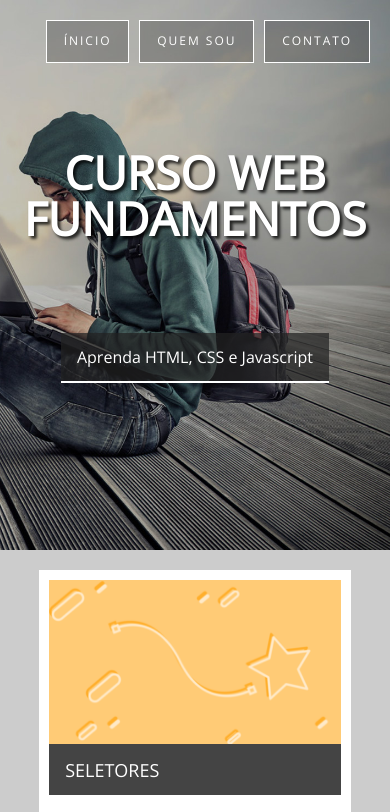
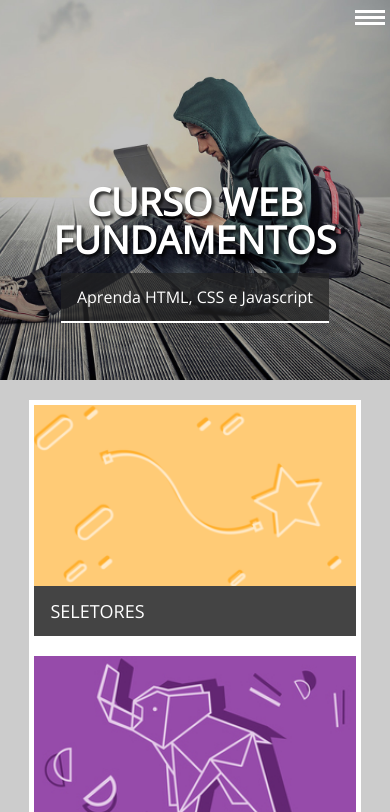
Before and after one commit to DevMatheusPassos/Projeto_Curso-Web-Fundamentos, a plain HTML site: page index.html in a window 390 px wide. Shown: the top 812 px of the page. Drawn offline with nearby package versions, Linux system fonts and the light colour scheme.

Commit message:
Modificando o estilo do [index.html] e modificando a responsividade do mesmo

```diff
--- a/css/indexStyle.css
+++ b/css/indexStyle.css
@@ -75,7 +75,7 @@ li {
     2px 2px 3px rgba(0, 0, 0, 0.521),
     3px 3px 3px rgba(0, 0, 0, 0.521);
     font-size: 46px;
-    transform: translateY(-100%)
+    transform: translateY(-100%);
 }
 .textContent__text {
     border-bottom: 2px solid;
@@ -100,7 +100,7 @@ li {
 /* Main - Section Cards */
 .main__sectionCards {
     display: grid;
-    grid-template-columns: repeat(auto-fit, minmax(260px, 1fr));
+    grid-template-columns: repeat(auto-fill, minmax(240px, 400fr));
     gap: 20px;
 }
 .sectionCards__img img {
--- a/css/mediaQueries/indexQuerie.css
+++ b/css/mediaQueries/indexQuerie.css
@@ -0,0 +1,103 @@
+@media screen and (max-width: 768px) {
+    .header__menu {
+        flex-direction: column;
+        align-items: flex-end;
+        overflow: hidden;
+    }
+    .menu__button, .menu__list {
+        width: fit-content;
+    }
+    .menu__button { /* botão */
+        display: block;
+        padding: 5px 0;
+        cursor: pointer;
+    }
+    .menu__buttonLine { /* linha central do botão */
+        display: block;
+        width: 30px;
+        height: 3px;
+        margin: 3px 0;
+        transition: transform .8s;
+        background-color: #fff;
+    }
+    .menu__button:before, .menu__button:after {
+        content: "";
+        display: block;
+        width: 30px;
+        height: 3px;
+        background-color: #fff;
+        transition: transform 1s;
+        transform-origin: center center;
+    }
+    .--menuOpen .menu__buttonLine {
+        transform: scale(0);
+    }
+    .--menuOpen:before {
+        transform: translateY(200%) rotate(135deg);
+    }
+    .--menuOpen:after {
+        transform: translateY(-200%) rotate(-135deg);
+    }
+    .--menuOpen + .menu__list {
+        transform: translateX(0);
+    }
+    .menu__list {
+        flex-direction: column;
+        gap: 0;
+        transform: translateX(101%);
+        transition: transform .8s;
+    }
+    .menu__item + .menu__item {
+        border-top: 1px solid #fff;
+    }
+    .menu__link {
+        border: none;
+        text-align: center;
+    }
+
+}
+
+@media screen and (max-width: 688px) {
+    /* Header */
+    .header {
+        padding: 20px 20px 107px;
+        background-position: -350px center;
+    }
+    .textContent__title {
+        transform: translateY(-20%);
+    }
+    .main {
+        width: 70%;
+    }
+}
+
+@media screen and (max-width: 425px) {
+    /* Header */
+    .header {
+        min-height: 380px;
+        padding: 5px 5px 57px;
+        background-position: -300px center;
+    }
+    .textContent__title {
+        font-size: 38px;
+    }
+    /* Main */
+    .main {
+        width: 85%;
+    }
+    .main__section {
+        padding: 5px;
+    }
+
+}
+
+@media screen and (max-width: 322px) {
+    .main {
+        width: 96%;
+    }
+    .main__sectionCards {
+        display: grid;
+        grid-template-columns: repeat(auto-fill, minmax(260px, 1fr));
+        gap: 20px;
+    }
+}
--- a/index.html
+++ b/index.html
@@ -22,7 +22,7 @@
                     <ul class="menu__list">
                         <li class="menu__item">
                             <a href="#" class="menu__link">
-                                Ínicio
+                                Início
                             </a>
                         </li>
                         <li class="menu__item">
```
